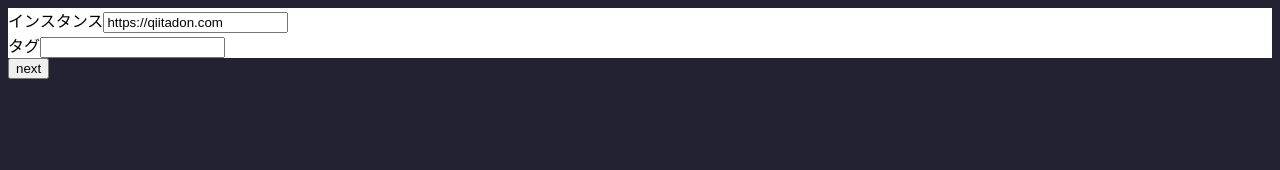
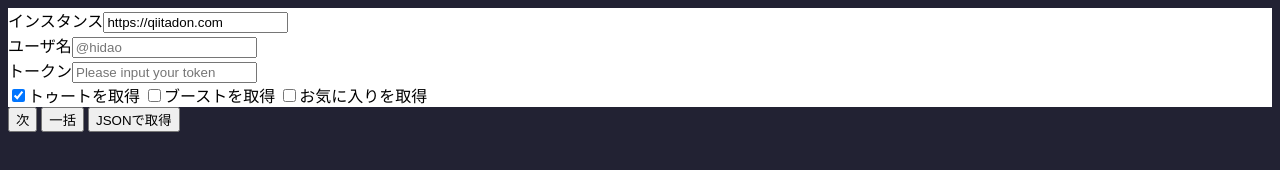
Before and after one commit to hidao80/MastoOwn, a plain HTML site: page index.html in a window 1280 px wide. Drawn offline with Linux system fonts and the light colour scheme.

Commit message:
feat: GUIを整備

```diff
--- a/index.html
+++ b/index.html
@@ -8,13 +8,19 @@
 </head>
 <body onload="minId = -1;">
 	<div id="form" class='form'>
-		<label for="instance">インスタンス</label><input type="text" id="instance" placeholder="https://qiitadon.com" value="https://qiitadon.com" /><br>
-		<label for="query">タグ</label><input type="text" id="tag" />
+		<label for="instance">インスタンス</label><input type="text" id="instance" placeholder="https://qiitadon.com" value="https://qiitadon.com" autocomplete="on" /><br>
+		<label for="username">ユーザ名</label><input type="text" id="username" placeholder="@hidao" value="" autocomplete="on" /><br>
+		<label for="token">トークン</label><input type="text" id="token" placeholder="Please input your token"  autocomplete="on" /><br>
+		<input type="checkbox" id="toot" checked /><label for="toot">トゥートを取得</label>
+		<input type="checkbox" id="boost" /><label for="boost">ブーストを取得</label>
+		<input type="checkbox" id="favorite" /><label for="favorite">お気に入りを取得</label><br>
 	</div>
 	<div id="result">
 	</div>
 	<div>
-		<button id="id_next" type="button" class="next" onclick="this.disabled=true;search()">next</button>
+		<button id="id_next" type="button" class="next" onclick="search(false)">次</button>
+		<button id="id_add" type="button" class="all" onclick="search(true)">一括</button>
+		<button id="get_json" type="button" class="get_json" onclick="getJson()">JSONで取得</button>
 	</div>
 </body>
 </html>
```
